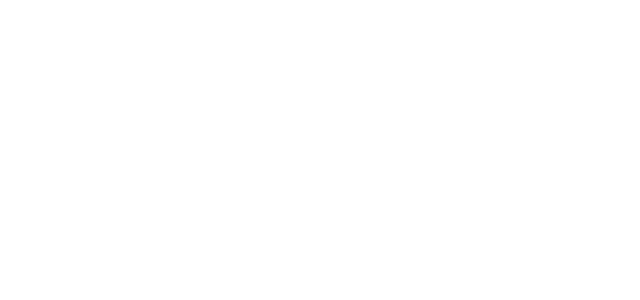
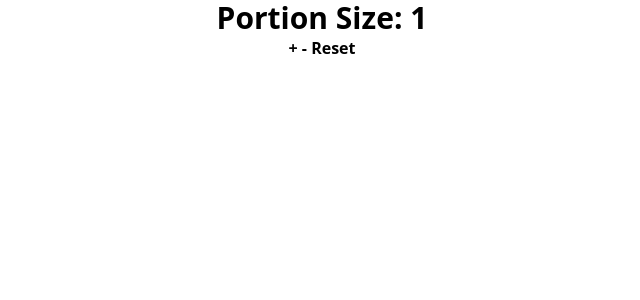
Before and after one commit to LAVAChicago/RecipeScaler, a React (Create React App) app in the folder front-end-react/: page / in a window 1280 px wide. Shown: the top 300 px of the page, without its empty margins (318-958 px from the left). Built offline with nearby package versions, Linux system fonts and the light colour scheme.

Commit message:
feature/react-tsx-components: remove hooks, add tailwind styling

```diff
--- a/front-end-react/src/App.tsx
+++ b/front-end-react/src/App.tsx
@@ -1,15 +1,11 @@
-import React, { useState } from 'react';
+import PortionCounter from './components.tsx/PortionIncrementer';
+import './index.css'
 
-
-function App() {
-  const [count, setCount] = useState<number | null>(null);
+export default function App() {
 
   return (
-    <div className="App">
-
+    <div>
+      <PortionCounter />
     </div>
   );
 }
-
-
-export default App;
--- a/front-end-react/src/components.tsx/PortionIncrementer.tsx
+++ b/front-end-react/src/components.tsx/PortionIncrementer.tsx
@@ -1,35 +1,54 @@
-import { useState } from "react"
-import updateIngredientQuantities from "./Recipe";
+import * as React from 'react';
+// import "../index.css"
 
 
-const portionCounter = () => {
-    const [count, setCount] = useState(0);
+// interface Recipe {
+//     id: number,
+//     recipeTitle: string
+// }
 
-    const adjustPortion = (adjustmentType: string) => {
-        if (adjustmentType === "increment") {
-            setCount(prev => prev + 1)
-        } else if (adjustmentType === "decrement") {
-            setCount(prev => prev + 1)
-        }
-        updateRecipeQuantities(count)
+// interface RecipeIngredient {
+//     id: number,
+//     ingredientName: string,
+//     quantity: number,
+//     unit: string,
+//     recipe: Recipe
+// }
+
+export default class PortionCounter extends React.Component {
+  state = {
+    count: 1,
+    selectedRecipe: null,
+    ingredients: {}
+  };
+
+  increment = () => {
+    this.setState({
+        count: (this.state.count + 1)
+    });
+  };
+
+  decrement = () => {
+    if (this.state.count > 1) {
+        this.setState({
+            count: (this.state.count - 1)
+        });
     }
+  };
 
-    const updateRecipeQuantities = (count: Number) => {
-        updateIngredientQuantities(count)
-    }
+//   updateIngredientQuantities = () => {}
 
+  render () {
     return (
-        <section>
-            <h1>{count}</h1>
-            <div className="row">
-                <button onClick={adjustPortion("increment")}>+</button>
-                <button onClick={adjustPortion("decrement")}>-</button>
-            </div>
-            <div className="row">
-                <button onClick={() => setCount(1)}>Reset</button>
-            </div>
-        </section>
-    )
+      <div className="font-bold text-center">
+        <h1 className="text-3xl">Portion Size: {this.state.count}</h1>
+        <button className="text-2xl" onClick={this.increment}>+</button>
+        <span> </span>
+        <span> </span>
+        <button className="text-2xl" onClick={this.decrement}>-</button>
+        <span> </span>
+        <button onClick={() => this.setState({count: 1})}>Reset</button>
+      </div>
+    );
+  }
 }
-
-export default portionCounter
```
Also changed, not shown: front-end-react/src/components.tsx/Recipe.tsx (deleted, +0 -52 lines).
